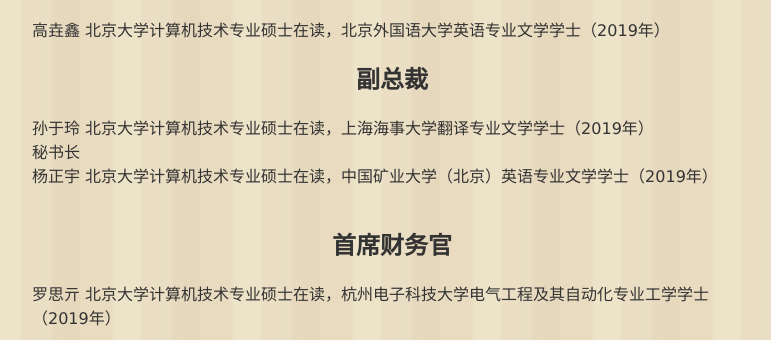
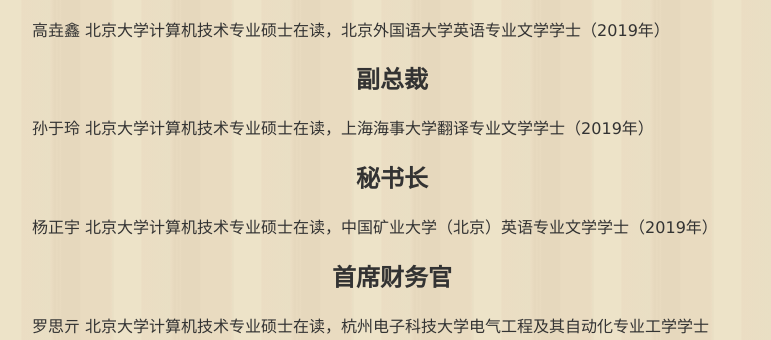
Before and after one commit to BeidaTCA/tcaWebsite, a plain HTML site: page structure.html in a window 1280 px wide. Shown: the part 399-739 px from the top of the page, without its empty margins (248-1019 px from the left). Drawn offline with Linux system fonts and the light colour scheme.

Commit message:
Update structure.html

```diff
--- a/structure.html
+++ b/structure.html
@@ -34,10 +34,9 @@
 <h2>副总裁</h2>
 <p>孙于玲
 北京大学计算机技术专业硕士在读，上海海事大学翻译专业文学学士（2019年）</p>
-<p>秘书长</p>
+<h2>秘书长</h2>
 <p>杨正宇
 北京大学计算机技术专业硕士在读，中国矿业大学（北京）英语专业文学学士（2019年）</p>
-<p>&nbsp;</p>
 <h2>首席财务官</h2>
 <p>罗思亓
 北京大学计算机技术专业硕士在读，杭州电子科技大学电气工程及其自动化专业工学学士（2019年）</p>
```
